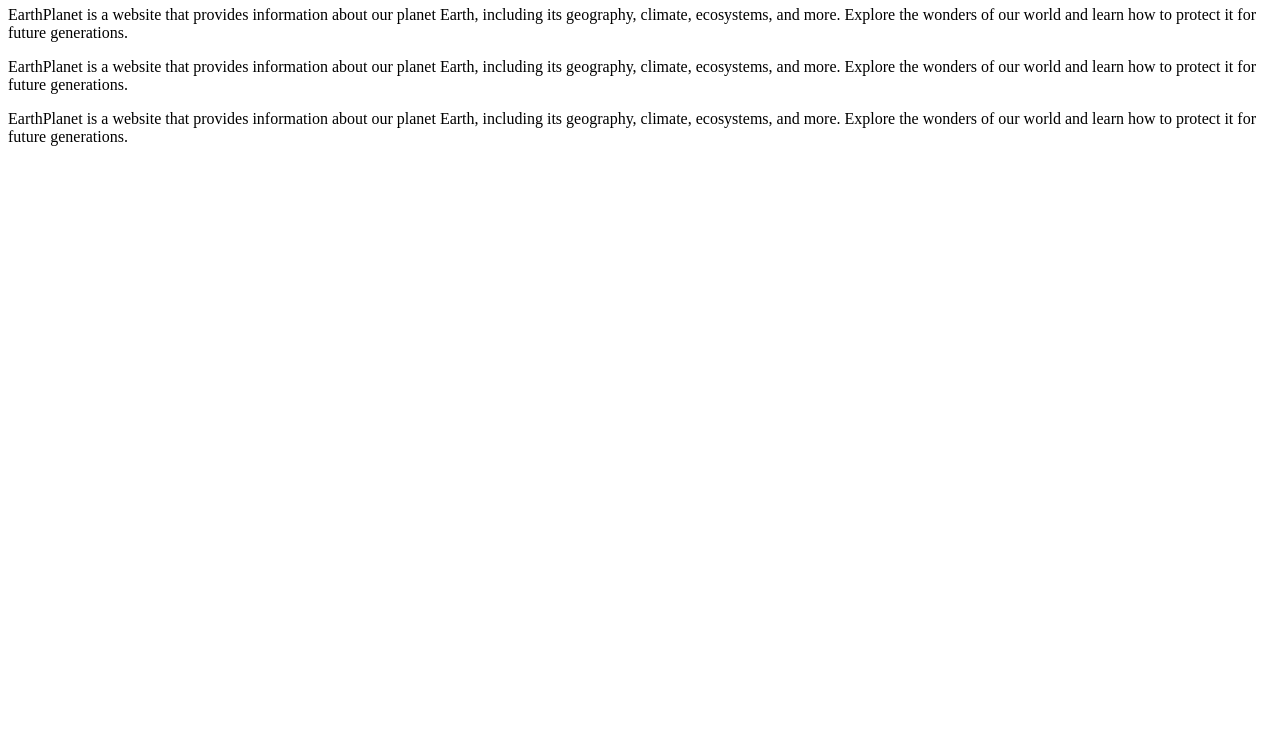
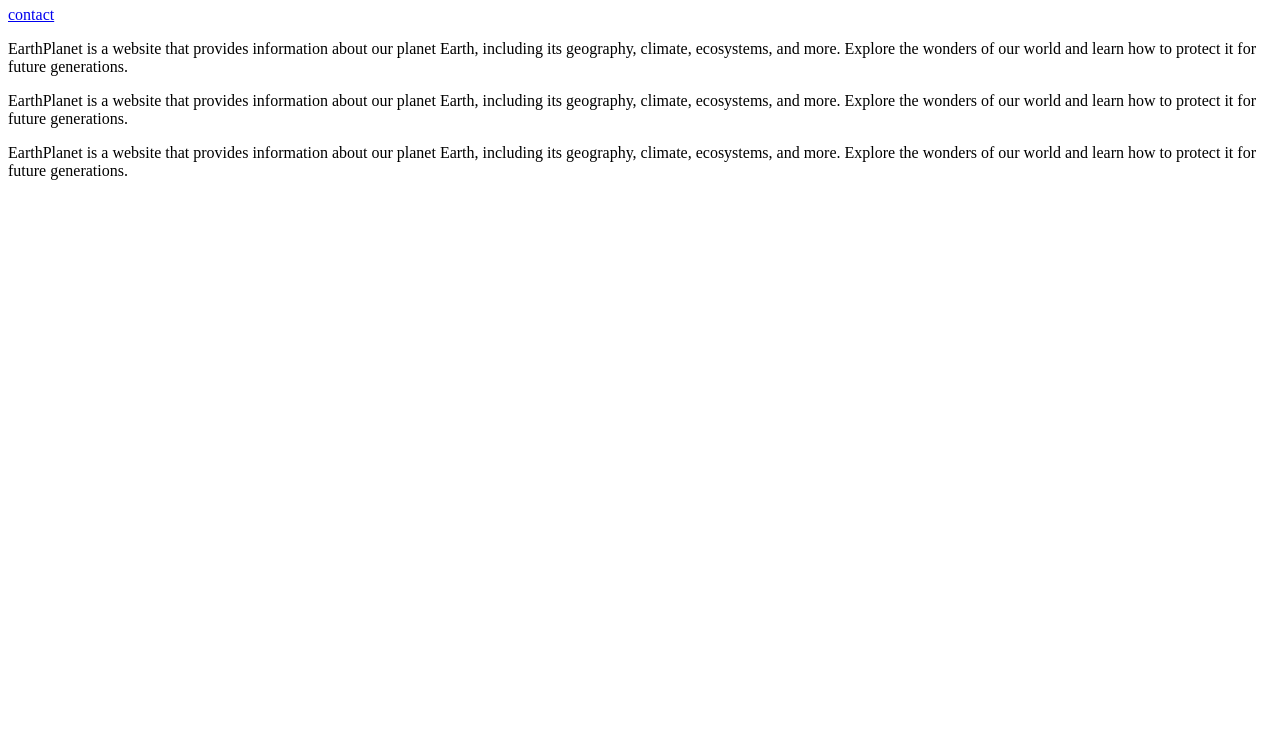
Before and after one commit to lleandre-svg/EarthPlanet1.1-, a plain HTML site: page index.html in a window 1280 px wide. Shown: the part 60-800 px from the top of the page. Drawn offline with Linux system fonts and the light colour scheme.

Commit message:
Add contact link to index.html
Added a contact link to the EarthPlanet website.

```diff
--- a/index.html
+++ b/index.html
@@ -8,6 +8,7 @@
 </head>
 <body>
     <h1>EarthPlanet</h1>
+    <a href=*/EarthPlanet/contact.html*>contact</a>
     <p>EarthPlanet is a website that provides information about our planet Earth, including its geography, climate, ecosystems, and more. Explore the wonders of our world and learn how to protect it for future generations.</p>
     <p>EarthPlanet is a website that provides information about our planet Earth, including its geography, climate, ecosystems, and more. Explore the wonders of our world and learn how to protect it for future generations.</p>
     <p>EarthPlanet is a website that provides information about our planet Earth, including its geography, climate, ecosystems, and more. Explore the wonders of our world and learn how to protect it for future generations.</p>
```
